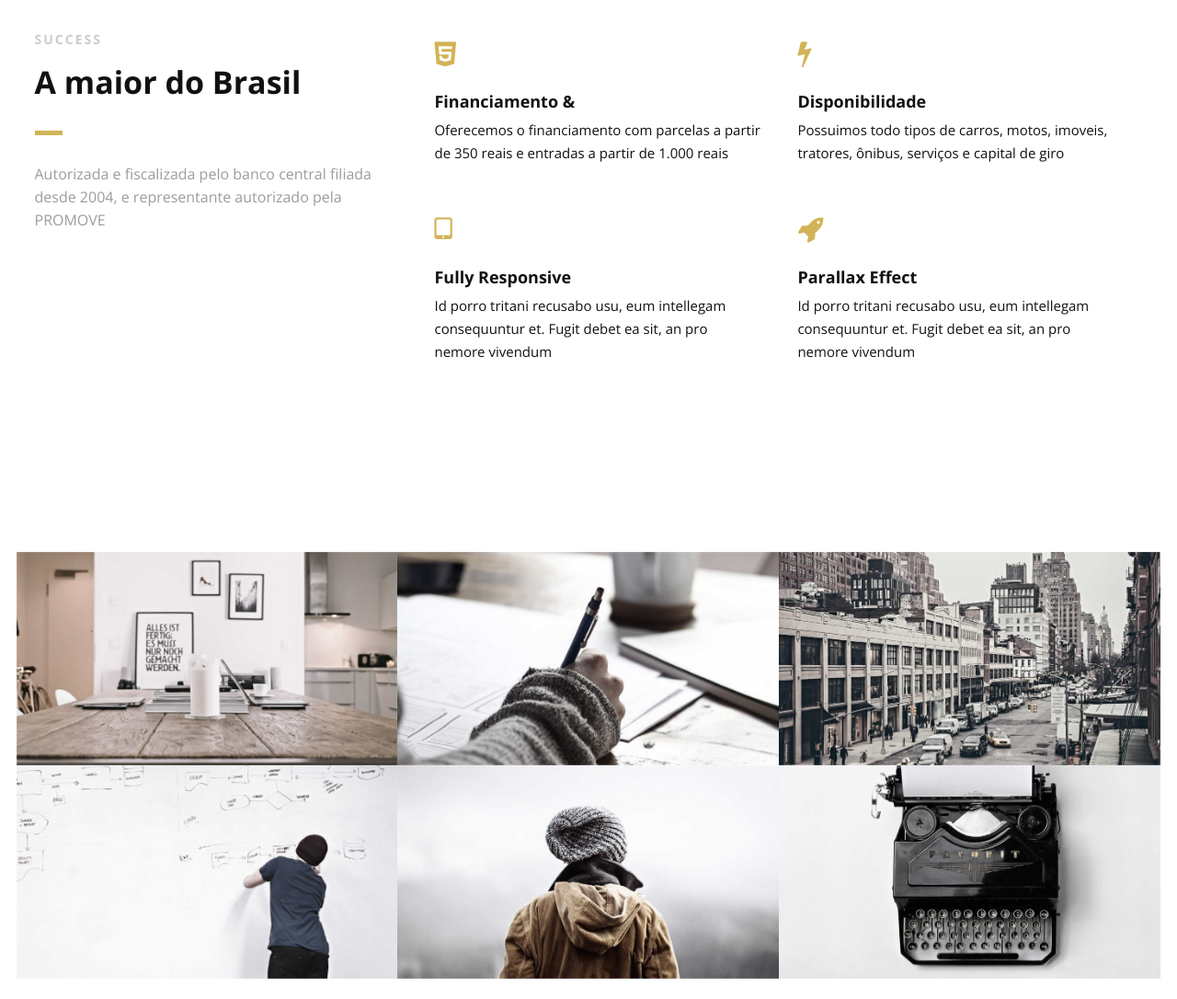
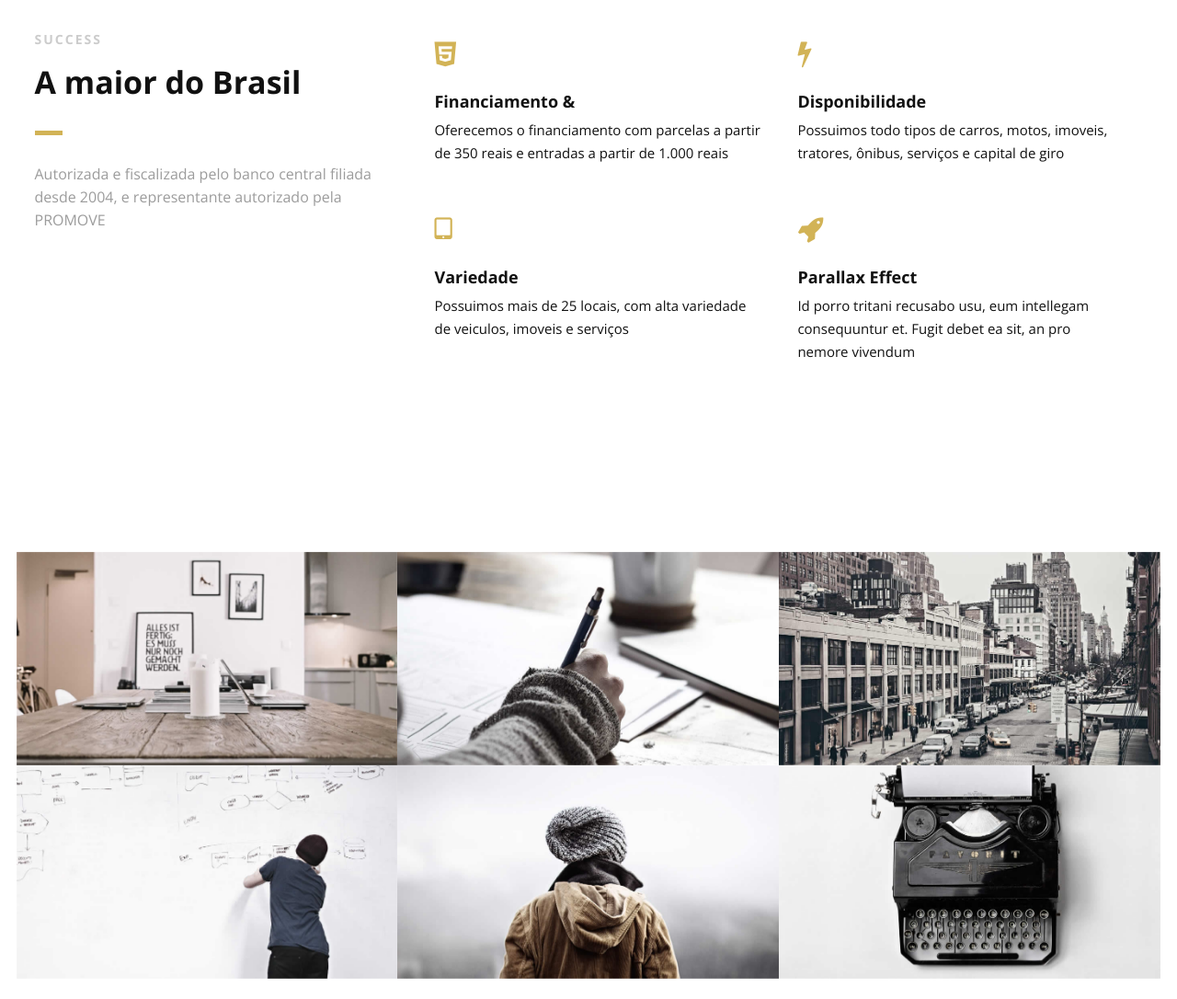
Before and after one commit to InoveCo/Inove.github.io, a plain HTML site: page index.html in a window 1280 px wide. Shown: the part 960-2046 px from the top of the page at 92% size. Drawn offline with nearby package versions, Linux system fonts and the light colour scheme.

Commit message:
Update index.html

```diff
--- a/index.html
+++ b/index.html
@@ -212,9 +212,8 @@
                         </div>
                         <!--Icon Block Description-->
                         <div class="icon-block-description">
-                            <h4>Fully Responsive</h4>
-                            <p>Id porro tritani recusabo usu, eum intellegam consequuntur et. Fugit debet ea sit, an pro
-                                nemore vivendum</p>
+                            <h4>Variedade</h4>
+                            <p>Possuimos mais de 25 locais, com alta variedade de veiculos, imoveis e serviços</p>
                         </div>
                     </div>
                     <!--End of Icon Block-->
```
